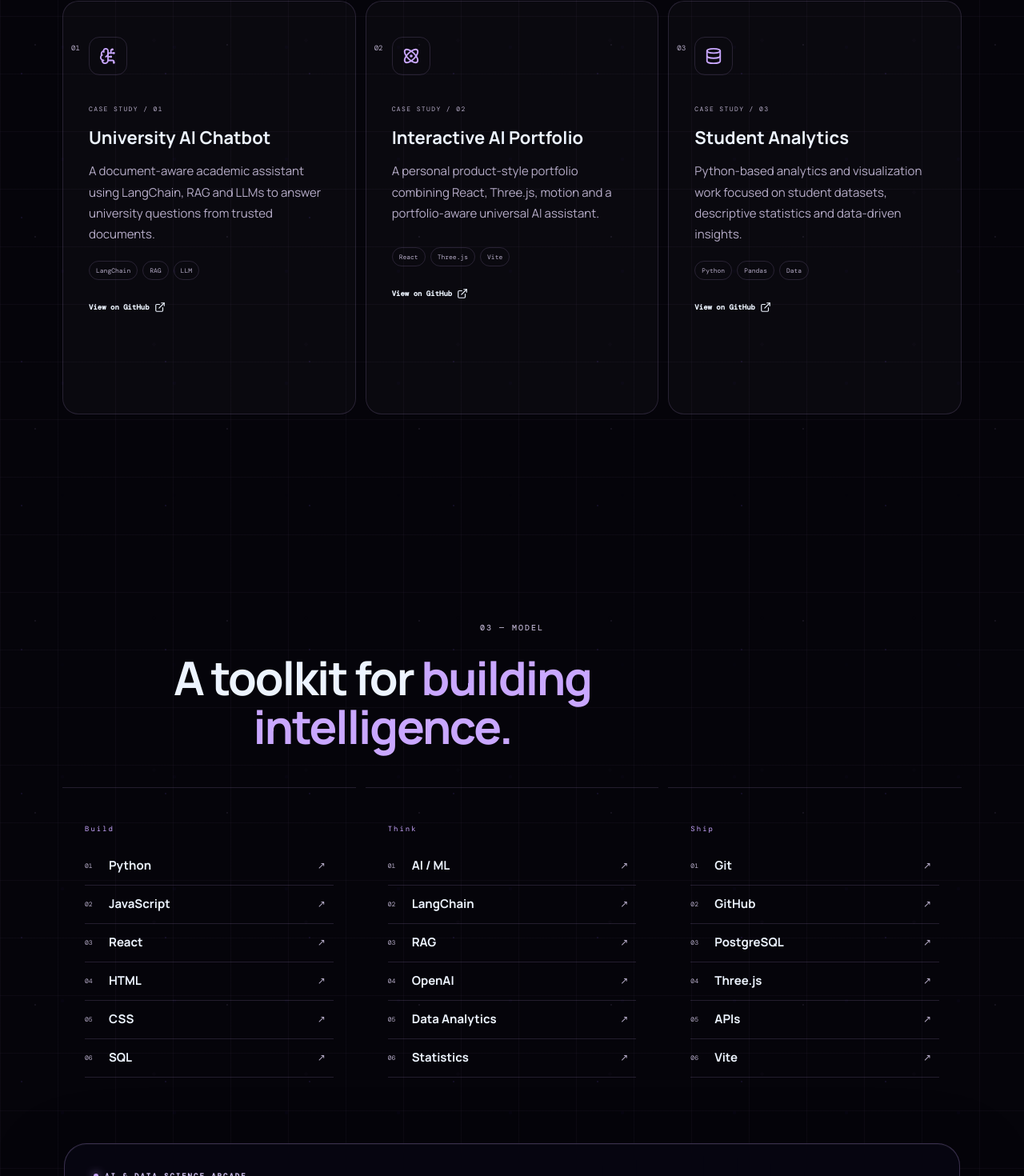
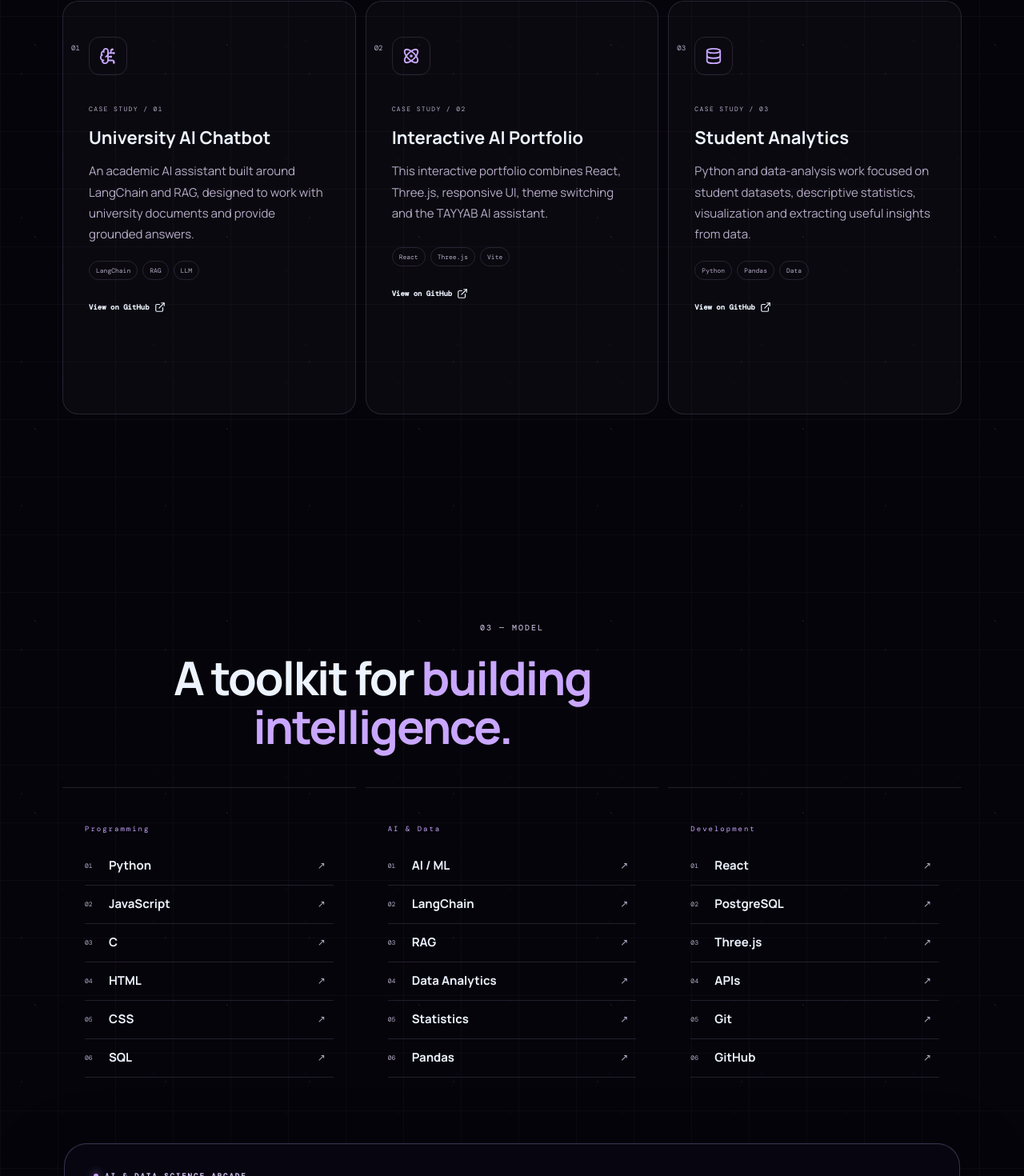
Before and after one commit to tshamshuddinsayyad/portfolio, a React (Vite) app: page / in a window 1280 px wide. Shown: the part 2016-3486 px from the top of the page at 80% size. Built offline with nearby package versions, Linux system fonts and the light colour scheme.

Commit message:
Expand portfolio content with real projects skills learning and education

```diff
--- a/src/main.jsx
+++ b/src/main.jsx
@@ -19,15 +19,15 @@ const profile = {
 };
 
 const projects = [
-  { title: "University AI Chatbot", text: "A document-aware academic assistant using LangChain, RAG and LLMs to answer university questions from trusted documents.", tags: ["LangChain", "RAG", "LLM"], icon: BrainCircuit },
-  { title: "Interactive AI Portfolio", text: "A personal product-style portfolio combining React, Three.js, motion and a portfolio-aware universal AI assistant.", tags: ["React", "Three.js", "Vite"], icon: Atom },
-  { title: "Student Analytics", text: "Python-based analytics and visualization work focused on student datasets, descriptive statistics and data-driven insights.", tags: ["Python", "Pandas", "Data"], icon: Database }
+  { title: "University AI Chatbot", text: "An academic AI assistant built around LangChain and RAG, designed to work with university documents and provide grounded answers.", tags: ["LangChain", "RAG", "LLM"], icon: BrainCircuit },
+  { title: "Interactive AI Portfolio", text: "This interactive portfolio combines React, Three.js, responsive UI, theme switching and the TAYYAB AI assistant.", tags: ["React", "Three.js", "Vite"], icon: Atom },
+  { title: "Student Analytics", text: "Python and data-analysis work focused on student datasets, descriptive statistics, visualization and extracting useful insights from data.", tags: ["Python", "Pandas", "Data"], icon: Database }
 ];
 
 const skillGroups = [
-  { title: "Build", items: ["Python", "JavaScript", "React", "HTML", "CSS", "SQL"] },
-  { title: "Think", items: ["AI / ML", "LangChain", "RAG", "OpenAI", "Data Analytics", "Statistics"] },
-  { title: "Ship", items: ["Git", "GitHub", "PostgreSQL", "Three.js", "APIs", "Vite"] }
+  { title: "Programming", items: ["Python", "JavaScript", "C", "HTML", "CSS", "SQL"] },
+  { title: "AI & Data", items: ["AI / ML", "LangChain", "RAG", "Data Analytics", "Statistics", "Pandas"] },
+  { title: "Development", items: ["React", "PostgreSQL", "Three.js", "APIs", "Git", "GitHub"] }
 ];
 
 function InteractiveField({ dark }) {
@@ -854,17 +854,22 @@ function App() {
       </section>
 
       <section className="section language-section" id="skills">
-        <div className="section-label">04 — DATA STACK</div>
-        <div className="language-layout"><div><h2>Code is a <em>language.</em></h2><p>From Python and SQL to JavaScript and React, I use technology as a medium for solving problems.</p></div><div className="language-bars">{[["Python","AI • Data • Automation","92%"],["JavaScript","Web • React • UI","84%"],["SQL","Database • Analytics","78%"],["C / Java","Core programming","65%"]].map(x=><div className="language-bar" key={x[0]}><div><b>{x[0]}</b><span>{x[1]}</span><i>{x[2]}</i></div><u><span style={{width:x[2]}}/></u></div>)}</div></div>
+        <div className="section-label">04 — TECHNICAL STACK</div>
+        <div className="language-layout"><div><h2>Tools I <em>build with.</em></h2><p>My current toolkit spans programming, AI and data work, databases, and modern web development.</p></div><div className="language-bars">{[["Python","AI • Data Science • Automation","PRIMARY"],["JavaScript","React • Web • Interactive UI","CORE"],["SQL","Databases • Analytics","CORE"],["C","Programming fundamentals","LEARNING"]].map(x=><div className="language-bar" key={x[0]}><div><b>{x[0]}</b><span>{x[1]}</span><i>{x[2]}</i></div><u><span style={{width:x[2]==="PRIMARY"?"92%":x[2]==="CORE"?"78%":"60%"}}/></u></div>)}</div></div>
       </section>
 
       <section className="section learning">
-        <div className="section-label">05 — RESEARCH / LEARN</div>
-        <div className="learning-grid"><div><h2>Always <em>evolving.</em></h2><p>Currently exploring AI engineering, LLM applications, data science and emerging computing.</p></div><div className="learning-cards"><article><Atom/><b>AI & ML</b><span>LLMs, RAG and intelligent systems</span></article><article><Database/><b>Data Science</b><span>Statistics, Python and analytics</span></article><article><Code2/><b>Full Stack</b><span>React, APIs and databases</span></article></div></div>
+        <div className="section-label">05 — LEARNING JOURNEY</div>
+        <div className="learning-grid"><div><h2>Learning by <em>building.</em></h2><p>I’m continuously developing my foundation in Artificial Intelligence & Data Science through projects, experimentation and hands-on technical work.</p></div><div className="learning-cards"><article><Atom/><b>Generative AI</b><span>LLMs, RAG, LangChain and AI assistants</span></article><article><Database/><b>Data Science</b><span>Python, Pandas, statistics and analytics</span></article><article><Code2/><b>Full-Stack Development</b><span>React, JavaScript, APIs and databases</span></article></div></div>
+      </section>
+
+      <section className="section education">
+        <div className="section-label">06 — EDUCATION</div>
+        <div className="intro-grid"><h2>Academic <em>foundation.</em></h2><div><p>I’m currently pursuing an <b>MSc in Artificial Intelligence & Data Science (MSc AIDS)</b> at <b>Indira University, Pune</b>.</p><div className="mini-stats"><div><b>MSc AIDS</b><span>Current degree</span></div><div><b>INDIRA UNIVERSITY</b><span>Pune, Maharashtra</span></div><div><b>FOCUS</b><span>AI • Data • Development</span></div></div></div></div>
       </section>
 
       <section className="section contact" id="contact">
-        <div className="contact-box"><div className="section-label">06 — CONNECT</div><h2>Have an idea?<br/><em>Let's build it.</em></h2><p>AI, data, web development or an interesting experiment — I'm always open to meaningful projects and conversations.</p><div className="contact-actions"><a className="primary" href={profile.whatsapp} target="_blank" rel="noreferrer"><MessageCircle size={17}/> WhatsApp</a><a className="secondary" href={"mailto:"+profile.email}><Mail size={17}/> Email</a><a className="secondary" href={profile.linkedin} target="_blank" rel="noreferrer"><Linkedin size={17}/> LinkedIn</a></div></div>
+        <div className="contact-box"><div className="section-label">07 — CONNECT</div><h2>Have an idea?<br/><em>Let's build it.</em></h2><p>AI, data, web development or an interesting experiment — I'm always open to meaningful projects and conversations.</p><div className="contact-actions"><a className="primary" href={profile.whatsapp} target="_blank" rel="noreferrer"><MessageCircle size={17}/> WhatsApp</a><a className="secondary" href={"mailto:"+profile.email}><Mail size={17}/> Email</a><a className="secondary" href={profile.linkedin} target="_blank" rel="noreferrer"><Linkedin size={17}/> LinkedIn</a></div></div>
       </section>
     </main>
 
```
